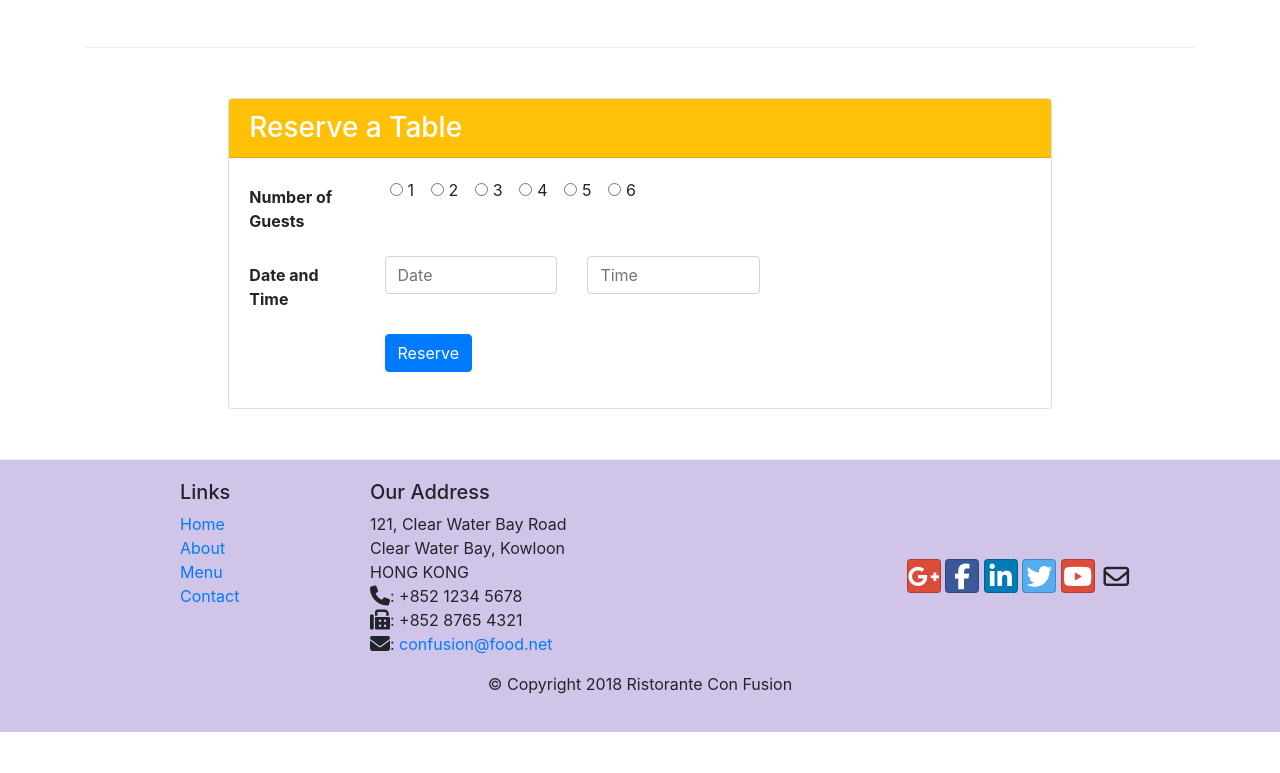
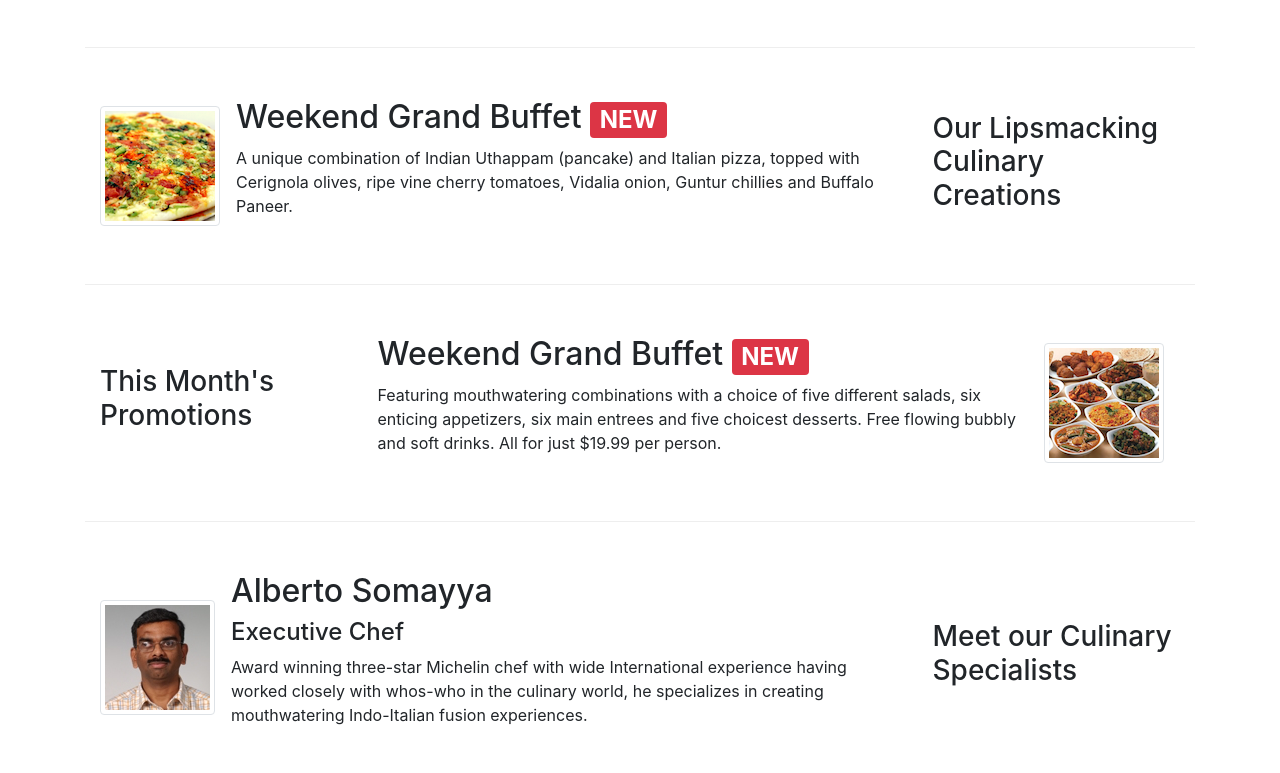
Before and after one commit to NikPatil08/Bootstrap-4, a plain HTML site: page index.html in a window 1280 px wide. Shown: the part 687-1460 px from the top of the page. Before the commit the page ends 1419 px from the top, so only its background shows below. Drawn offline with nearby package versions, Linux system fonts and the light colour scheme.

Commit message:
Assignment-3

```diff
--- a/index.html
+++ b/index.html
@@ -30,7 +30,7 @@
                 </ul>
                 <span class="navbar-text">
                     <a data-toggle="modal" data-target="#loginModal">
-                    <span class="fa fa-sign-in"></span> Login</a>
+                    <span class="fa fa-sign-in"></span>Login</a>
                 </span>
             </div>
         </div>
@@ -73,8 +73,6 @@
         </div>
     </div>
 
-
-
     <header class="jumbotron">
         <div class="container">
             <div class="row row-header">
@@ -86,12 +84,89 @@
                     <img src="img/logo.png" class="img-fluid">
                 </div>
                 <div class="col-12 col-sm-3 align-self-center">
-                    <a role="button" class="btn btn-warning btn-block btn-sm" data-toggle="tooltip" data-html="true"
-                    title="Or Call us at  <br><strong>+852 12345678</strong>" data-placement="bottom" href="#reserve">Reserve Table</a>
+                    <a role="button" class="btn btn-warning btn-block btn-sm" data-toggle="modal"
+                    data-target="#reserveModal">Reserve Table</a>
                 </div>
             </div>
         </div>
     </header>
+
+    <div id="reserveModal" class="modal fade" role="dialog">
+        <div class="modal-dialog modal-lg" role="content">
+            <div class="modal-content">
+                <div class="modal-header">
+                    <h4 class="modal-title">Reserve a Table</h4>
+                    <button type="button" class="close" data-dismiss="modal">&times;</button>
+                </div>
+                <div class="modal-body">
+                    <form class="form-inline">
+                        <div class="container">
+                            <form>
+                                <div class="form-group row">
+                                    <label for="guests" class="col-12 col-sm-12 col-md-2 col-form-label">Number of Guests</label>
+                                    <div class="form-check col-12 col-sm-12 col-md-4">
+                                        <div class="form-check form-check-inline">
+                                            <input class="form-check-input" type="radio" name="inlineRadioOptions" id="inlineRadio1" value="option1">
+                                            <label class="form-check-label" for="inlineRadio1">1</label>
+                                        </div>
+                                        <div class="form-check form-check-inline">
+                                            <input class="form-check-input" type="radio" name="inlineRadioOptions" id="inlineRadio2" value="option2">
+                                            <label class="form-check-label" for="inlineRadio2">2</label>
+                                        </div>
+                                        <div class="form-check form-check-inline">
+                                            <input class="form-check-input" type="radio" name="inlineRadioOptions" id="inlineRadio3" value="option3">
+                                            <label class="form-check-label" for="inlineRadio3">3</label>
+                                        </div>
+                                        <div class="form-check form-check-inline">
+                                            <input class="form-check-input" type="radio" name="inlineRadioOptions" id="inlineRadio4" value="option4">
+                                            <label class="form-check-label" for="inlineRadio4">4</label>
+                                        </div>
+                                        <div class="form-check form-check-inline">
+                                            <input class="form-check-input" type="radio" name="inlineRadioOptions" id="inlineRadio5" value="option5">
+                                            <label class="form-check-label" for="inlineRadio5">5</label>
+                                        </div>
+                                        <div class="form-check form-check-inline">
+                                            <input class="form-check-input" type="radio" name="inlineRadioOptions" id="inlineRadio6" value="option6">
+                                            <label class="form-check-label" for="inlineRadio6">6</label>
+                                        </div>
+                                    </div>
+                                </div>
+                            <div class="form-group row">
+                                <label for="section" class="col-12 col-sm-12 col-md-2 col-form-label justify-content-start">Section</label>
+                                <div class="btn-group btn-group-toggle" data-toggle="buttons">
+                                    <label class="btn btn-success btn-sm">
+                                      <input type="radio" name="options" id="option1" autocomplete="off" checked> Non-Smoking
+                                    </label>
+                                    <label class="btn btn-danger btn-sm">
+                                      <input type="radio" name="options" id="option2" autocomplete="off"> Smoking
+                                    </label>
+                                  </div>
+                            </div>
+                            <div class="form-group row">
+                                <label for="date" class="col-12 col-sm-12 col-md-2 col-form-label">Date and Time</label>
+                                <div class="col-12 col-sm-12 col-md-4">
+                                    <div class="input-group">
+                                        <input type="text" class="form-control" id="date" name="date" placeholder="Date">
+                                    </div>
+                                </div>
+                                <div class="col-12 col-sm-12 col-md-4">
+                                    <div class="input-group">
+                                        <input type="text" class="form-control" id="time" name="time" placeholder="Time">
+                                    </div>
+                                </div>
+                            </div>
+                            <div class="form-group row">
+                                <div class="offset-md-2 col-md-10">
+                                    <button type="button" class="btn btn-secondary btn-md" data-dismiss="modal">Cancel</button>
+                                    <button type="submit" class="btn btn-primary btn-md">Reserve</button>
+                                </div>
+                            </div>
+                        </div>
+                    </form>
+                </div>
+            </div>
+        </div>
+    </div>
 
     <div class="container">
         <div class="row row-content">
@@ -148,67 +223,67 @@
                 </a>
             </div>
         </div>
+        <div class="row row-content align-items-center">
+            <div class="col-sm-4 col-md-3 order-2">
+                <h3>Our Lipsmacking Culinary Creations</h3>
             </div>
-
-        <div class="row row-content align-items-center justify-content-center" id="reserve">
-            <div class="col-12 col-sm-8">
-                <div class="card">
-                    <h3 class="card-header bg-warning text-white">Reserve a Table</h3>
-                    <div class="card-body">
-                        <form>
-                            <div class="form-group row">
-                                <label for="guests" class="col-12 col-sm-12 col-md-2 col-form-label"><b>Number of Guests</b></label>
-                                <div class="form-check col-12 col-sm-12 col-md-8">
-                                    <div class="form-check form-check-inline">
-                                        <input class="form-check-input" type="radio" name="inlineRadioOptions" id="inlineRadio1" value="option1">
-                                        <label class="form-check-label" for="inlineRadio1">1</label>
-                                    </div>
-                                    <div class="form-check form-check-inline">
-                                        <input class="form-check-input" type="radio" name="inlineRadioOptions" id="inlineRadio2" value="option2">
-                                        <label class="form-check-label" for="inlineRadio2">2</label>
-                                    </div>
-                                    <div class="form-check form-check-inline">
-                                        <input class="form-check-input" type="radio" name="inlineRadioOptions" id="inlineRadio3" value="option3">
-                                        <label class="form-check-label" for="inlineRadio3">3</label>
-                                    </div>
-                                    <div class="form-check form-check-inline">
-                                        <input class="form-check-input" type="radio" name="inlineRadioOptions" id="inlineRadio4" value="option4">
-                                        <label class="form-check-label" for="inlineRadio4">4</label>
-                                    </div>
-                                    <div class="form-check form-check-inline">
-                                        <input class="form-check-input" type="radio" name="inlineRadioOptions" id="inlineRadio5" value="option5">
-                                        <label class="form-check-label" for="inlineRadio5">5</label>
-                                    </div>
-                                    <div class="form-check form-check-inline">
-                                        <input class="form-check-input" type="radio" name="inlineRadioOptions" id="inlineRadio6" value="option6">
-                                        <label class="form-check-label" for="inlineRadio6">6</label>
+            <div class="col-sm col-md order-1">
+               <div class="media">
+                    <img class="d-flex mr-3 img-thumbnail align-self-center"
+                         src="img/uthappizza.png" alt="Uthappizza">
+                    <div class="media-body">
+                        <h2 class="mt-0">Weekend Grand Buffet <span class="badge badge-danger">NEW</span></h2>
+                        <p class="d-none d-sm-block">A unique combination of Indian Uthappam (pancake) and
+                          Italian pizza, topped with Cerignola olives, ripe vine
+                          cherry tomatoes, Vidalia onion, Guntur chillies and
+                          Buffalo Paneer.</p>
                     </div>
                 </div>
             </div>
-                            <div class="form-group row">
-                                <label for="date" class="col-12 col-sm-12 col-md-2 col-form-label"><b>Date and Time</b></label>
-                                <div class="col-12 col-sm-12 col-md-3">
-                                    <div class="input-group">
-                                        <input type="text" class="form-control" id="date" name="date" placeholder="Date">
         </div>
+
+
+        <div class="row row-content align-items-center">
+            <div class="col-sm-4 col-md-3">
+                <h3>This Month's Promotions</h3>
             </div>
-                                <div class="col-12 col-sm-12 col-md-3">
-                                    <div class="input-group">
-                                        <input type="text" class="form-control" id="time" name="time" placeholder="Time">
+            <div class="col-sm col-md">
+                <div class="media">
+                    <div class="media-body">
+                        <h2 class="mt-0">Weekend Grand Buffet <span class="badge badge-danger">NEW</span></h2>
+                        <p class="d-none d-sm-block">Featuring mouthwatering combinations with a choice of
+                             five different salads, six enticing appetizers, six main entrees and five choicest desserts.
+                             Free flowing bubbly and soft drinks. All for just $19.99 per person.
+                         </p>
+                    </div>
+                    <img class="d-flex mr-3 img-thumbnail align-self-center"
+                    src="img/buffet.png" alt="Grand Buffet">
                 </div>
             </div>
         </div>
-                            <div class="form-group row">
-                                <div class="offset-md-2 col-md-10">
-                                    <button type="submit" class="btn btn-primary">Reserve</button>
+
+        <div class="row row-content align-items-center">
+            <div class="col-sm-4 col-md-3 order-2">
+                <h3>Meet our Culinary Specialists</h3>
             </div>
-                            </div>
-                        </form>
+            <div class="col-sm col-md order-1">
+                <div class="media">
+                    <img class="d-flex mr-3 img-thumbnail align-self-center"
+                         src="img/alberto.png" alt="Alberto Somayya">
+                    <div class="media-body">
+                        <h2 class="mt-0">Alberto Somayya</h2>
+                        <h4>Executive Chef</h4>
+                        <p class="d-none d-sm-block">Award winning three-star Michelin chef with wide
+                         International experience having worked closely with
+                         whos-who in the culinary world, he specializes in
+                          creating mouthwatering Indo-Italian fusion experiences.
+                         </p>
                     </div>
                 </div>
             </div>
         </div>
     </div>
+
 
     <footer class="footer">
         <div class="container">
@@ -255,10 +330,5 @@
     <script src="node_modules/jquery/dist/jquery.slim.min.js"></script>
     <script src="node_modules/popper.js/dist/umd/popper.min.js"></script>
     <script src="node_modules/bootstrap/dist/js/bootstrap.min.js"></script>
-    <script>
-        $(document).ready(function(){
-            $('[data-toggle="tooltip"]').tooltip();
-        });
-    </script>
 </body>
 </html>
```
Lines whose indentation alone changed are shown as unchanged.
